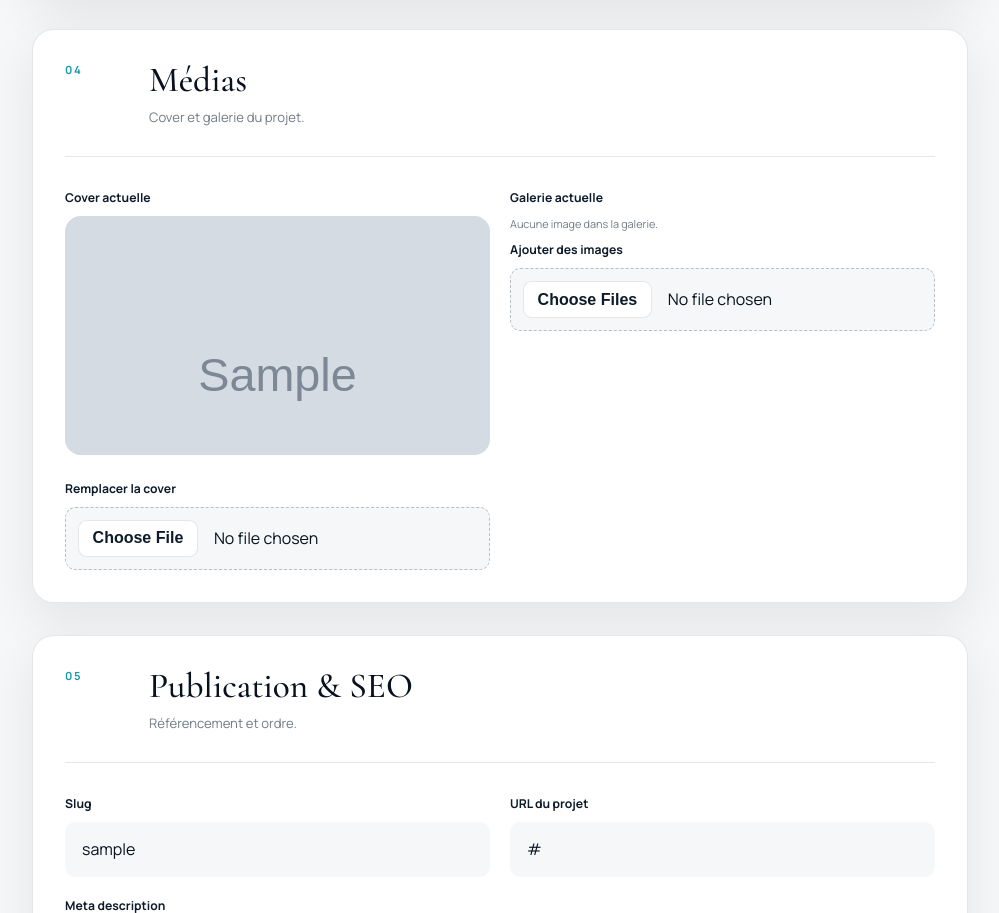
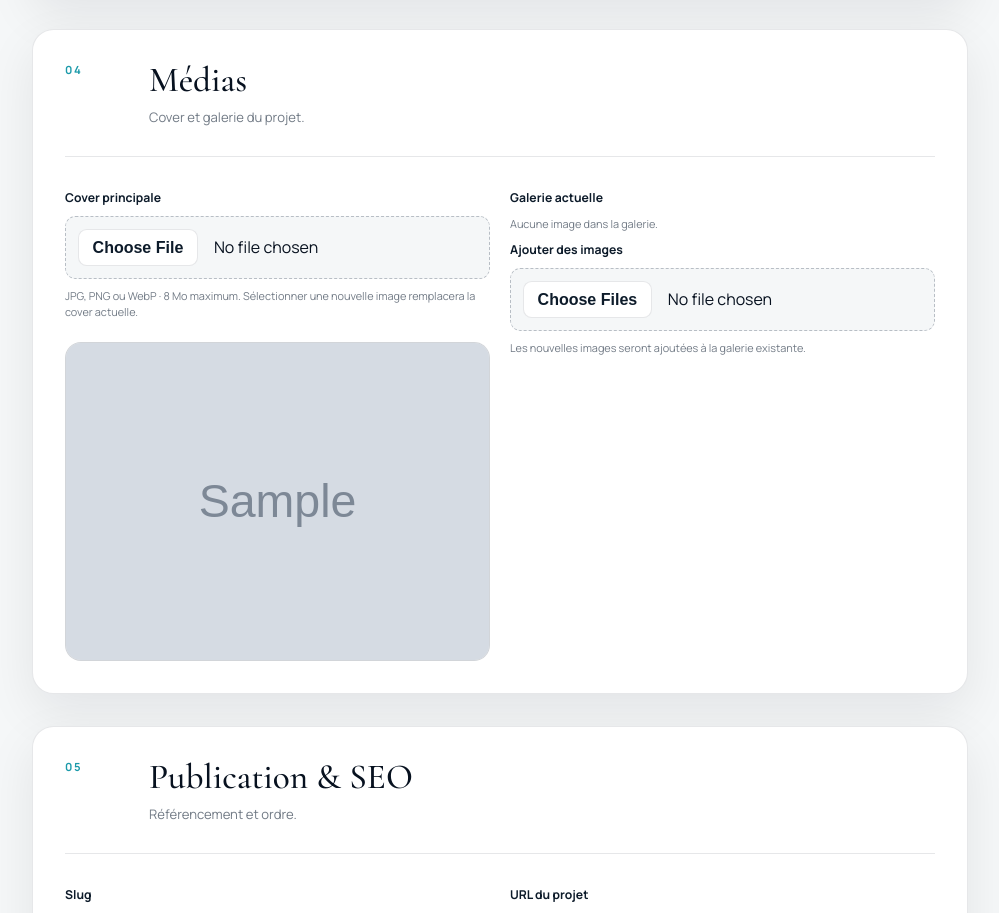
Before and after one commit to OthmaneLvre/ol-creative-studio, a PHP site: page /admin/portfolio-edit.php?id=1 in a window 1280 px wide. Shown: the part 1966-2879 px from the top of the page, without its empty margins (280-1279 px from the left). Run offline with PHP 8.4, Linux system fonts and the light colour scheme; the visitor is signed in with stand-in values (Sample User, id 1); tables that the repository leaves empty or names only in its code hold one stand-in row (values such as "Sample post"); grey boxes marked "Sample" are stand-in pictures; a stand-in replaces the project's code that opens the database connection.

Commit message:
feat: add admin image previews

```diff
--- a/admin/assets/css/admin.css
+++ b/admin/assets/css/admin.css
@@ -2165,3 +2165,88 @@ select {
     }
 
 }
+
+/* =========================================================
+   UPLOAD PREVIEWS
+   ========================================================= */
+
+.admin-upload-preview {
+    overflow: hidden;
+
+    margin-top: 0.75rem;
+
+    background: var(--admin-gray-100);
+    border: var(--admin-border);
+    border-radius: var(--admin-radius-md);
+}
+
+.admin-upload-preview img {
+    display: block;
+
+    width: 100%;
+    max-height: 420px;
+
+    object-fit: contain;
+    object-position: center;
+}
+
+.admin-upload-gallery {
+    display: grid;
+    grid-template-columns: repeat(3, minmax(0, 1fr));
+    gap: 0.75rem;
+
+    margin-top: 0.75rem;
+}
+
+.admin-upload-gallery__item {
+    overflow: hidden;
+
+    margin: 0;
+
+    aspect-ratio: 4 / 3;
+
+    background: var(--admin-gray-100);
+    border: var(--admin-border);
+    border-radius: var(--admin-radius-sm);
+}
+
+.admin-upload-gallery__item img {
+    width: 100%;
+    height: 100%;
+
+    object-fit: cover;
+}
+
+@media (max-width: 700px) {
+
+    .admin-upload-gallery {
+        grid-template-columns: repeat(2, minmax(0, 1fr));
+    }
+
+}
+
+@media (max-width: 480px) {
+
+    .admin-upload-gallery {
+        grid-template-columns: 1fr;
+    }
+
+}
+
+.admin-upload-preview-label {
+    display: block;
+
+    margin-top: 1rem;
+    margin-bottom: 0.65rem;
+
+    font-size: 0.75rem;
+    font-weight: 700;
+    text-transform: uppercase;
+    letter-spacing: 0.08em;
+
+    color: var(--admin-gray-500);
+}
+
+.admin-upload-preview-label[hidden] {
+    display: none;
+}
--- a/admin/assets/js/admin.js
+++ b/admin/assets/js/admin.js
@@ -5,7 +5,7 @@ document.addEventListener('DOMContentLoaded', () => {
     initDeleteConfirmations();
     initTagFields();
     initProjectSlug();
-
+    initImagePreviews();
 });
 
 
@@ -361,3 +361,171 @@ function slugify(value) {
         );
 
 }
+
+/* =========================================================
+   IMAGE PREVIEWS
+   ========================================================= */
+
+function initImagePreviews() {
+
+    initSingleImagePreviews();
+    initGalleryPreviews();
+
+}
+
+
+function initSingleImagePreviews() {
+
+    const inputs = document.querySelectorAll(
+        '[data-image-preview-input]'
+    );
+
+    for (const input of inputs) {
+
+        const targetId =
+            input.dataset.imagePreviewTarget;
+
+        if (!targetId) {
+            continue;
+        }
+
+        const target =
+            document.getElementById(targetId);
+
+        if (!target) {
+            continue;
+        }
+
+        let currentUrl = null;
+
+        input.addEventListener('change', () => {
+
+            if (currentUrl) {
+                URL.revokeObjectURL(currentUrl);
+                currentUrl = null;
+            }
+
+            target.innerHTML = '';
+            target.hidden = true;
+
+            const file =
+                input.files?.[0];
+
+            if (!file) {
+                return;
+            }
+
+            if (!file.type.startsWith('image/')) {
+                return;
+            }
+
+            currentUrl =
+                URL.createObjectURL(file);
+
+            const image =
+                document.createElement('img');
+
+            image.src = currentUrl;
+            image.alt = 'Prévisualisation de l’image sélectionnée';
+
+            target.appendChild(image);
+            target.hidden = false;
+
+        });
+
+    }
+
+}
+
+function initGalleryPreviews() {
+
+    const inputs = document.querySelectorAll(
+        '[data-gallery-preview-input]'
+    );
+
+    for (const input of inputs) {
+
+        const targetId =
+            input.dataset.galleryPreviewTarget;
+
+        if (!targetId) {
+            continue;
+        }
+
+        const target =
+            document.getElementById(targetId);
+
+        if (!target) {
+            continue;
+        }
+
+        const label =
+            target.parentElement?.querySelector(
+                '[data-gallery-preview-label]'
+            );
+
+        let objectUrls = [];
+
+        input.addEventListener('change', () => {
+
+            for (const url of objectUrls) {
+                URL.revokeObjectURL(url);
+            }
+
+            objectUrls = [];
+
+            target.innerHTML = '';
+            target.hidden = true;
+
+            if (label) {
+                label.hidden = true;
+            }
+
+            const files =
+                Array.from(input.files ?? []);
+
+            const imageFiles =
+                files.filter(
+                    (file) =>
+                        file.type.startsWith('image/')
+                );
+
+            if (!imageFiles.length) {
+                return;
+            }
+
+            for (const file of imageFiles) {
+
+                const url =
+                    URL.createObjectURL(file);
+
+                objectUrls.push(url);
+
+                const figure =
+                    document.createElement('figure');
+
+                figure.className =
+                    'admin-upload-gallery__item';
+
+                const image =
+                    document.createElement('img');
+
+                image.src = url;
+                image.alt =
+                    'Prévisualisation d’une image sélectionnée';
+
+                figure.appendChild(image);
+                target.appendChild(figure);
+            }
+
+            if (label) {
+                label.hidden = false;
+            }
+
+            target.hidden = false;
+
+        });
+
+    }
+
+}
--- a/admin/portfolio-edit.php
+++ b/admin/portfolio-edit.php
@@ -1586,17 +1586,31 @@ $featuredChecked =
 
                         <div class="admin-field">
 
-                            <label>
-                                Cover actuelle
+                            <label for="image">
+                                Cover principale
                             </label>
 
-                            <?php if (
-                                !empty(
-                                    $project['image']
-                                )
-                            ): ?>
-
-                                <div class="admin-media-preview">
+                            <input
+                                type="file"
+                                id="image"
+                                name="image"
+                                accept="image/jpeg,image/png,image/webp"
+                                data-image-preview-input
+                                data-image-preview-target="edit-cover-preview"
+                            >
+
+                            <span class="admin-field__help">
+                                JPG, PNG ou WebP · 8 Mo maximum.
+                                Sélectionner une nouvelle image remplacera la cover actuelle.
+                            </span>
+
+                            <div
+                                class="admin-upload-preview admin-upload-preview--cover"
+                                id="edit-cover-preview"
+                                data-image-preview
+                            >
+
+                                <?php if (!empty($project['image'])): ?>
 
                                     <img
                                         src="/admin/uploads/creation/<?= htmlspecialchars(
@@ -1604,23 +1618,16 @@ $featuredChecked =
                                             ENT_QUOTES,
                                             'UTF-8'
                                         ) ?>"
-                                        alt=""
+                                        alt="Cover actuelle de <?= htmlspecialchars(
+                                            $project['titre'],
+                                            ENT_QUOTES,
+                                            'UTF-8'
+                                        ) ?>"
                                     >
 
-                                </div>
-
-                            <?php endif; ?>
-
-                            <label for="image">
-                                Remplacer la cover
-                            </label>
-
-                            <input
-                                type="file"
-                                id="image"
-                                name="image"
-                                accept="image/jpeg,image/png,image/webp"
-                            >
+                                <?php endif; ?>
+
+                            </div>
 
                         </div>
 
@@ -1697,7 +1704,27 @@ $featuredChecked =
                                 name="gallery[]"
                                 accept="image/jpeg,image/png,image/webp"
                                 multiple
+                                data-gallery-preview-input
+                                data-gallery-preview-target="edit-gallery-preview"
                             >
+
+                            <span class="admin-field__help">
+                                Les nouvelles images seront ajoutées à la galerie existante.
+                            </span>
+
+                            <span
+                                class="admin-upload-preview-label"
+                                data-gallery-preview-label
+                                hidden
+                            >
+                                Nouvelles images sélectionnées
+                            </span>
+
+                            <div
+                                class="admin-upload-gallery"
+                                id="edit-gallery-preview"
+                                data-gallery-preview
+                            ></div>
 
                         </div>
 
```
Also changed, not shown: admin/portfolio-add.php (+20 -5 lines).
